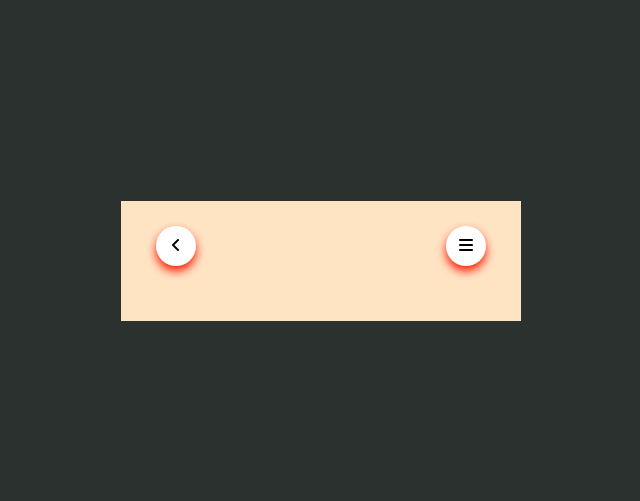
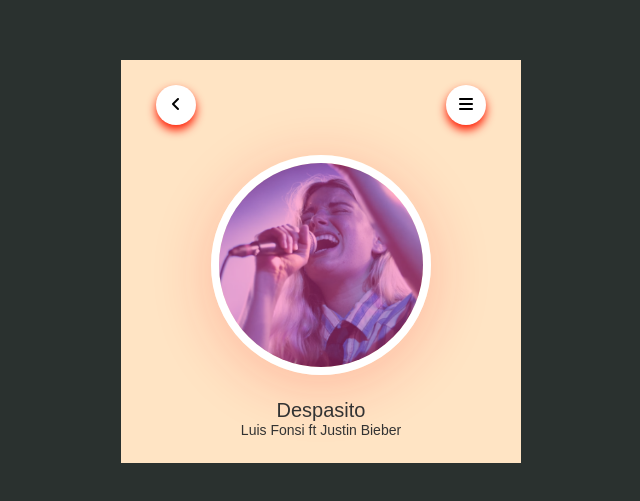
Before and after one commit to kunkyab/mp3-player-app, a plain HTML site: page index.html in a window 1280 px wide. Shown: the part 139-640 px from the top of the page, without its empty margins (319-959 px from the left). Drawn offline with Linux system fonts and the light colour scheme.

Commit message:
added song for app

```diff
--- a/index.css
+++ b/index.css
@@ -35,3 +35,21 @@ nav .circle{
     box-shadow: 0 5px 10px rgba(255,26,0.22);
 
 }
+.song-img{
+    width: 220px;
+    border-radius: 50%;
+    border: 8px solid #fff;
+    box-shadow: 0 10px 60px rgba(255,26,26,0.22);
+
+}
+.music-player h1{
+    font-size: 20px;
+    font-weight: 400;
+    color: #333;
+    margin-top: 20px;
+
+}
+.music-player p{
+    font-size: 14px;
+    color:#333;
+}
--- a/index.html
+++ b/index.html
@@ -18,6 +18,9 @@
                     <i class="fa-solid fa-bars"></i>
                 </div>
             </nav>
+            <img src="kun.png" class="song-img">
+            <h1>Despasito</h1>
+            <p>Luis Fonsi ft Justin Bieber</p>
          </div>
     </div>
 
```
Also changed, not shown: 1 other file.
